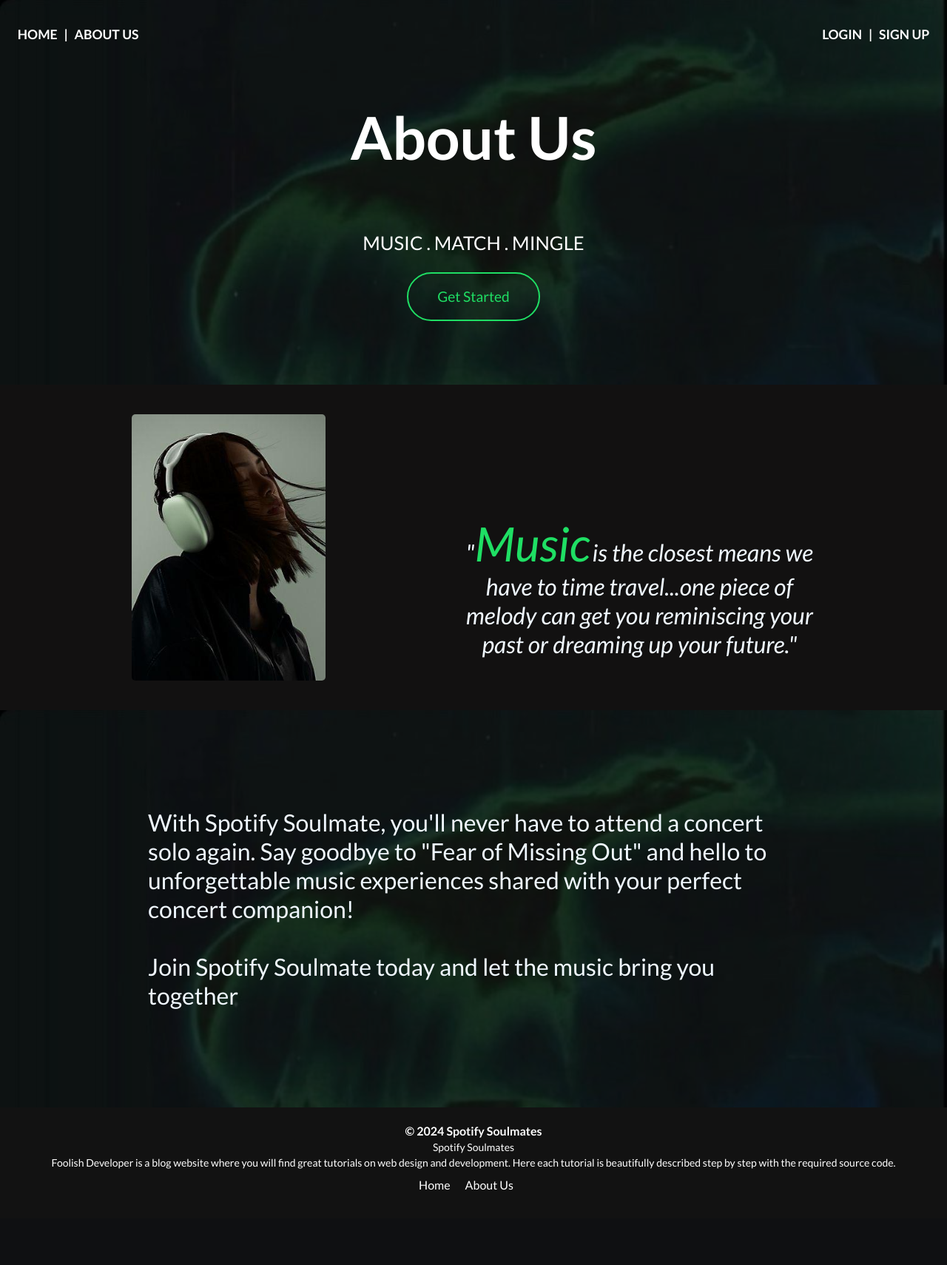
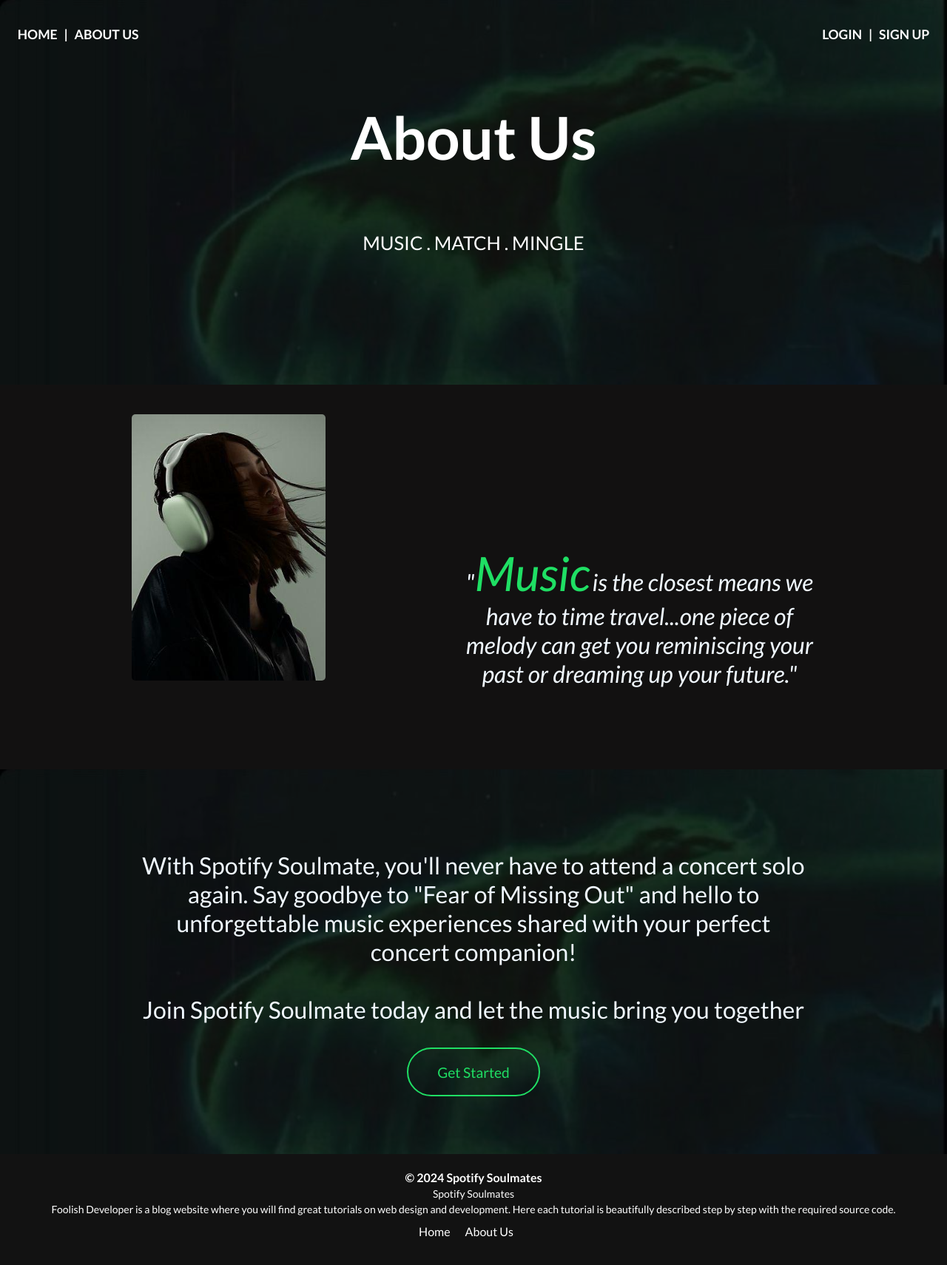
Before and after one commit to Spotify-Soulmate-Team/Spotify-Soulmate, a PHP site: page /about.html in a window 1280 px wide. Shown: the whole page at 74% size. Before the commit the page ends 1609 px from the top, so only its background shows below. Run offline with PHP 8.4, Linux system fonts and the light colour scheme; some web fonts are replaced.

Commit message:
final about us

```diff
--- a/about.html
+++ b/about.html
@@ -27,11 +27,6 @@
       <div class="header-content-div">
         <h1 class="about-us-header"> About Us </h1>
         <p  class="header-content"> MUSIC .  MATCH . MINGLE </p>
-        <div class="button-div">
-          <a href="index.html#fav-artist-section">
-            <button class="header-button">Get Started</button>
-          </a>
-        </div>
       </div>
       </header>
    <section class="section-one">
@@ -52,6 +47,11 @@
           Join Spotify Soulmate today and let the music bring you together <br>
         </p>
      </div>
+     <div class="button-div">
+      <a href="index.html#fav-artist-section">
+        <button class="header-button">Get Started</button>
+      </a>
+    </div>
    </section>
 
       <footer>
--- a/css/about.css
+++ b/css/about.css
@@ -34,21 +34,6 @@ body {
     display: flex;
     flex-direction: row;
     justify-content: center;
-}
-.header-button{
-    width: 180px;
-    padding: 1em;
-    background-color: transparent;
-    color: #1fdf64;
-    border: 2px solid #1fdf64;
-    border-radius: 40px;
-    font-size: 1.2em;
-    transition: 0.3s ease-in-out;
-}
-.header-button:hover{
-    cursor: pointer;
-    color: white;
-    background-color: #1fdf64;
 }
 
 section {
@@ -89,6 +74,7 @@ img {
 
 .section-one
 {
+    height: 65vh;
     display: flex;
     flex-direction: row;
     justify-content: left;
@@ -114,17 +100,42 @@ img {
 .section-two{
     padding: 0;
 }
-.division{
+.header-button{
+    width: 180px;
+    padding: 1em;
+    background-color: transparent;
+    color: #1fdf64;
+    border: 2px solid #1fdf64;
+    border-radius: 40px;
+    font-size: 1.2em;
+    transition: 0.3s ease-in-out;
+}
+.header-button:hover{
+    cursor: pointer;
+    color: white;
+    background-color: #1fdf64;
+}
+
+.section-two{
+    height: 65vh;
     background-image: url(/header-img.jpeg);
     background-blend-mode: multiply;
     background-size:cover;
     background-color: rgba(0,0,0,.6);
-    padding-right: 200px;
-    padding-left: 200px;
-    padding-top: 100px;
-    padding-bottom: 100px;
+    display: flex;
+    flex-direction: column;
+    justify-content: center;
     text-align: left;
     font-size: 1em;
     font-family: Cambria, Cochin, Georgia, Times, 'Times New Roman', serif;
     color: aliceblue;
 }
+.division{
+    display: flex;
+    flex-direction: row;
+    justify-content: center;
+}
+.styling{
+    max-width: 900px;
+    text-align: center;
+}
```
Also changed, not shown: css/style.css (line endings or trailing spaces).
